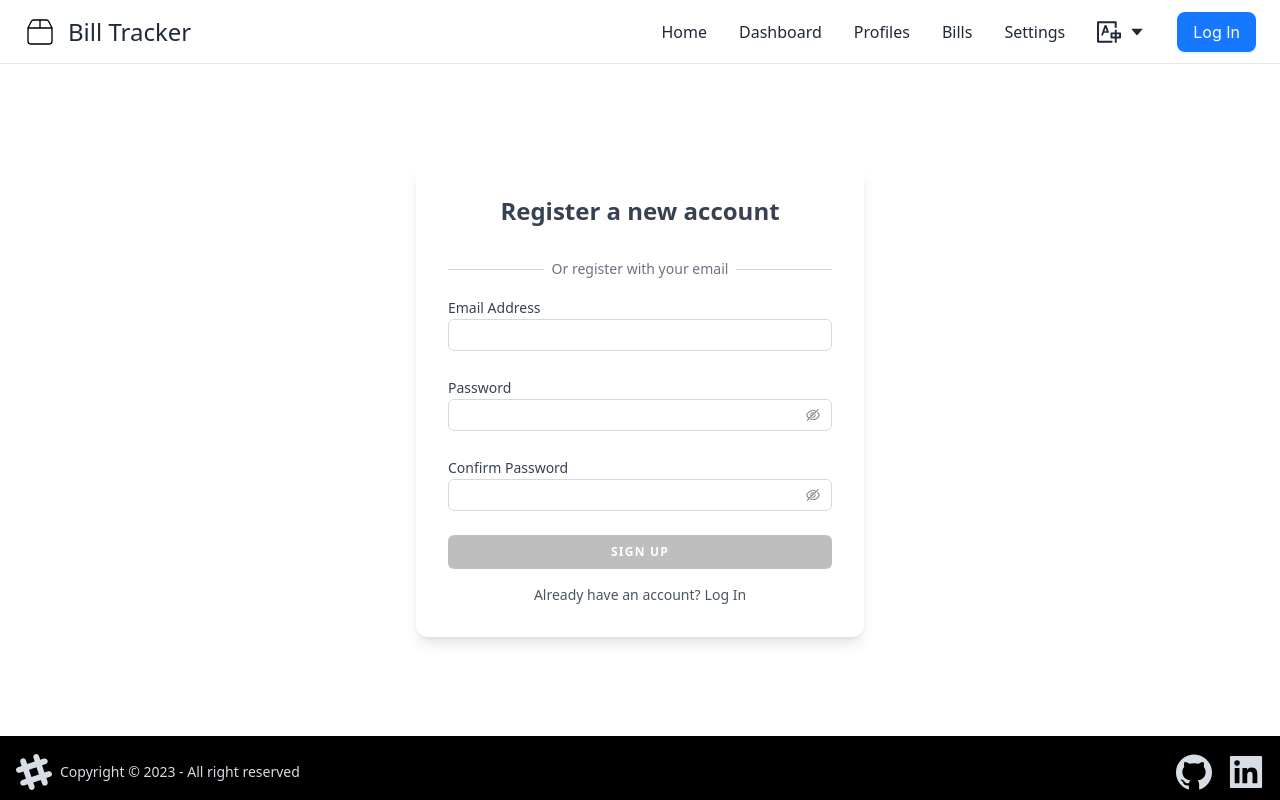
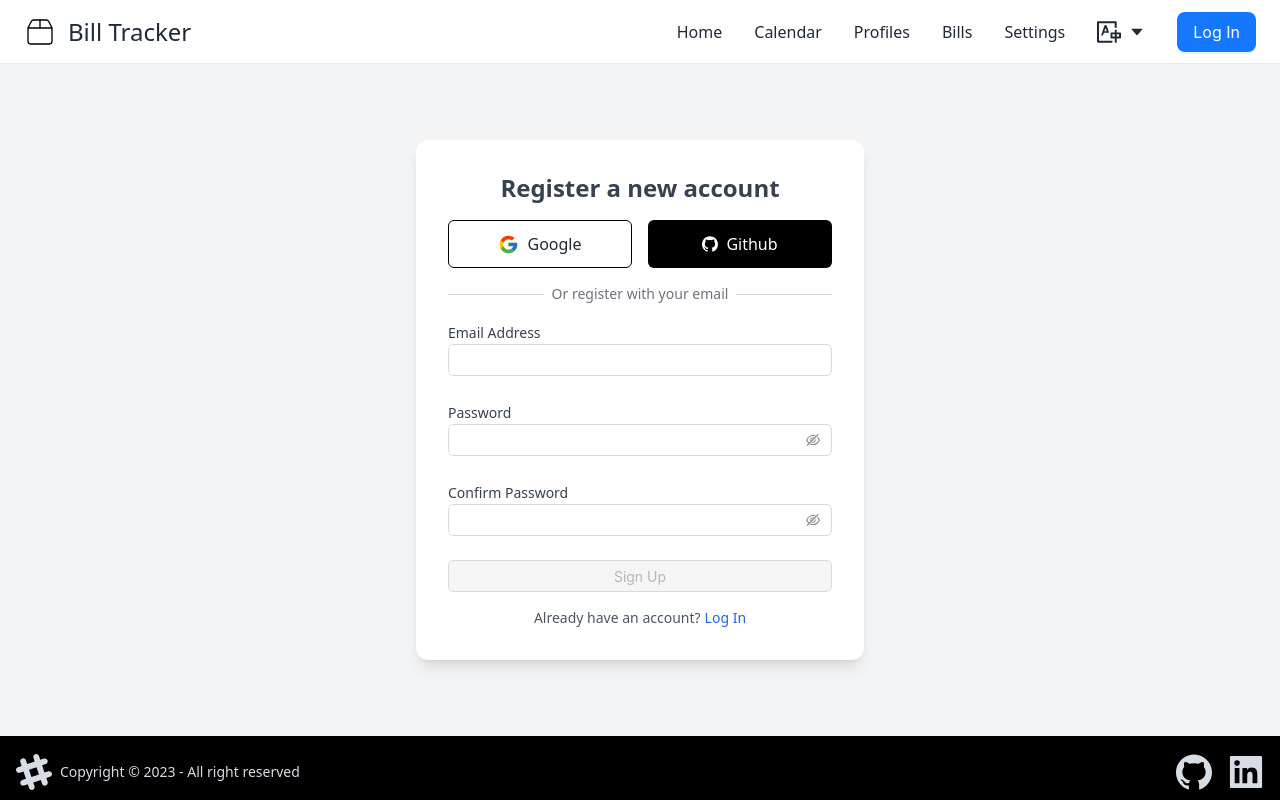
Before and after one commit to marinactonci/BillTracker, a Next.js app: page /register in a window 1280 px wide. Built offline with nearby package versions, Linux system fonts and the light colour scheme; no server answers.

Commit message:
new illustrations to landing page, github OAuth provider added

```diff
--- a/app/globals.css
+++ b/app/globals.css
@@ -5,3 +5,12 @@
 html {
   overflow-x: hidden;
 }
+
+.illustration-bg {
+  background-image: url('/landing3.jpg');
+  background-size: cover;
+  background-repeat: space;
+  width: 100%;
+  height: 100%;
+  opacity: 0.5;
+}
--- a/app/login/page.tsx
+++ b/app/login/page.tsx
@@ -2,9 +2,13 @@
 
 import React, { useState, useEffect } from "react";
 import Link from "next/link";
-import { Input } from "antd";
-import { EyeInvisibleOutlined, EyeOutlined } from "@ant-design/icons";
-import { signIn } from "@/utils/authUtils";
+import { Button, Input } from "antd";
+import {
+  EyeInvisibleOutlined,
+  EyeOutlined,
+  GithubFilled,
+} from "@ant-design/icons";
+import { signInWithGithub, signInWithPassword } from "@/utils/authUtils";
 import { useRouter } from "next/navigation";
 import { supabase } from "@/lib/supabaseClient";
 
@@ -13,6 +17,7 @@ function Login() {
   const [password, setPassword] = useState("");
   const [passwordVisible, setPasswordVisible] = useState(false);
   const [loading, setLoading] = useState(false);
+  const [githubLoading, setGithubLoading] = useState(false);
   const [error, setError] = useState("");
 
   const router = useRouter();
@@ -24,7 +29,7 @@ function Login() {
           data: { session },
         } = await supabase.auth.getSession();
         if (session) {
-          router.push("/dashboard");
+          router.push("/calendar");
         }
       } catch (error) {
         console.error("Error initializing:", error);
@@ -38,7 +43,7 @@ function Login() {
     setLoading(true);
     setError("");
     try {
-      await signIn(email, password);
+      await signInWithPassword(email, password);
       router.push("/dashboard");
     } catch (error) {
       if (error instanceof Error) {
@@ -50,17 +55,36 @@ function Login() {
     setLoading(false);
   };
 
+  const handleGithubLogin = async () => {
+    setGithubLoading(true);
+    setError("");
+    try {
+      await signInWithGithub();
+    } catch (error) {
+      if (error instanceof Error) {
+        setError(error.message);
+      } else {
+        setError("An unknown error occurred");
+      }
+    }
+    setGithubLoading(false);
+  };
+
+  const handleGoogleLogin = async () => {
+    // Implement Google login
+  };
+
   const isDisabled = loading || !email || !password;
 
   return (
     <>
-      <div className="min-h-[84vh] grid place-items-center">
+      <div className="min-h-[84vh] grid place-items-center bg-gray-100">
         <div className="w-full max-w-md p-8 space-y-4 bg-white shadow-md rounded-xl">
           <h2 className="text-2xl font-semibold text-center text-gray-700">
             Log in to your account
           </h2>
           <div className="grid grid-cols-2 gap-4 my-4">
-            {/* <button
+            <button
               className="flex items-center justify-center space-x-2 h-12 border border-black rounded-md hover:bg-gray-50 transition-colors"
               onClick={handleGoogleLogin}
             >
@@ -71,9 +95,15 @@ function Login() {
               className="flex items-center justify-center space-x-2 h-12 bg-black text-white rounded-md hover:bg-slate-900 transition-colors"
               onClick={handleGithubLogin}
             >
-              <i className="fa-brands fa-github"></i>
-              <span>Github</span>
-            </button> */}
+              {githubLoading ? (
+                <span className="loading loading-spinner loading-md"></span>
+              ) : (
+                <>
+                  <GithubFilled />
+                  <span>Github</span>
+                </>
+              )}
+            </button>
           </div>
           <div className="relative my-2">
             <div
@@ -124,21 +154,22 @@ function Login() {
             {error && (
               <div className="text-red-500 text-sm text-center">{error}</div>
             )}
-            <button
-              className="w-full p-2 mt-1 bg-black border border-transparent rounded-md font-semibold text-xs text-white uppercase tracking-widest hover:bg-gray-900 active:bg-gray-700 focus:outline-none focus:border-gray-700 focus:ring ring-gray-300 disabled:opacity-25 transition ease-in-out duration-150"
-              type="submit"
+            <Button
+              type="primary"
+              variant="solid"
+              className="w-full"
               onClick={handleLogin}
               disabled={isDisabled}
             >
               Log In
-            </button>
+            </Button>
           </form>
           <div className="flex items-center justify-center">
             <span className="text-sm text-gray-600">
               Don&apos;t have an account?{" "}
             </span>
             <Link
-              className="ml-1 text-sm font-medium text-gray-600 hover:underline"
+              className="ml-1 text-sm font-medium text-blue-600 hover:text-blue-300 transition-colors hover:underline"
               href="/register"
             >
               Sign Up
--- a/app/register/page.tsx
+++ b/app/register/page.tsx
@@ -2,9 +2,13 @@
 
 import React, { useState, useEffect } from "react";
 import Link from "next/link";
-import { Input } from "antd";
-import { EyeInvisibleOutlined, EyeOutlined } from "@ant-design/icons";
-import { signUp } from "../../utils/authUtils";
+import { Button, Input } from "antd";
+import {
+  EyeInvisibleOutlined,
+  EyeOutlined,
+  GithubFilled,
+} from "@ant-design/icons";
+import { signUpWithPassword, signInWithGithub } from "../../utils/authUtils";
 import { notification } from "antd";
 import { useRouter } from "next/navigation";
 import { supabase } from "@/lib/supabaseClient";
@@ -16,6 +20,7 @@ function Register() {
   const [passwordConfirmVisible, setPasswordConfirmVisible] = useState(false);
   const [confirmPassword, setConfirmPassword] = useState("");
   const [loading, setLoading] = useState(false);
+  const [githubLoading, setGithubLoading] = useState(false);
   const [error, setError] = useState("");
 
   const [api, contextHolder] = notification.useNotification();
@@ -30,7 +35,7 @@ function Register() {
           data: { session },
         } = await supabase.auth.getSession();
         if (session) {
-          router.push("/dashboard");
+          router.push("/calendar");
         }
       } catch (error) {
         console.error("Error initializing:", error);
@@ -51,7 +56,7 @@ function Register() {
     }
 
     try {
-      await signUp(email, password);
+      await signUpWithPassword(email, password);
       api.success({
         message: "Registration successful",
         description:
@@ -67,29 +72,54 @@ function Register() {
     setLoading(false);
   };
 
+  const handleGithubLogin = async () => {
+    setGithubLoading(true);
+    setError("");
+    try {
+      await signInWithGithub();
+    } catch (error) {
+      if (error instanceof Error) {
+        setError(error.message);
+      } else {
+        setError("An unknown error occurred");
+      }
+    }
+    setGithubLoading(false);
+  };
+
+  const handleGoogleLogin = async () => {
+    // Implement Google login
+  };
+
   return (
     <>
       {contextHolder}
-      <div className="min-h-[84vh] grid place-items-center">
+      <div className="min-h-[84vh] grid place-items-center bg-gray-100">
         <div className="w-full max-w-md p-8 space-y-4 bg-white shadow-lg rounded-xl">
           <h2 className="text-2xl font-semibold text-center text-gray-700">
             Register a new account
           </h2>
           <div className="grid grid-cols-2 gap-4 my-4">
-            {/* <button
+            <button
               className="flex items-center justify-center space-x-2 h-12 border border-black rounded-md hover:bg-gray-50 transition-colors"
               onClick={handleGoogleLogin}
             >
               <img src="/google.svg" alt="" />
               <span>Google</span>
-            </button> */}
-            {/* <button
+            </button>
+            <button
               className="flex items-center justify-center space-x-2 h-12 bg-black text-white rounded-md hover:bg-slate-900 transition-colors"
               onClick={handleGithubLogin}
             >
-              <i className="fa-brands fa-github"></i>
-              <span>Github</span>
-            </button> */}
+              {githubLoading ? (
+                <span className="loading loading-spinner loading-md"></span>
+              ) : (
+                <>
+                  <GithubFilled />
+                  <span>Github</span>
+                </>
+              )}
+            </button>
           </div>
           <div className="relative my-2">
             <div
@@ -158,21 +188,22 @@ function Register() {
             {error && (
               <div className="text-red-500 text-sm text-center">{error}</div>
             )}
-            <button
-              className="w-full p-2 mt-1 bg-black border border-transparent rounded-md font-semibold text-xs text-white uppercase tracking-widest hover:bg-gray-900 active:bg-gray-700 focus:outline-none focus:border-gray-700 focus:ring ring-gray-300 disabled:opacity-25 transition ease-in-out duration-150"
-              type="submit"
+            <Button
+              type="primary"
+              variant="solid"
+              className="w-full"
               onClick={handleRegister}
               disabled={isDisabled}
             >
               Sign Up
-            </button>
+            </Button>
           </form>
           <div className="flex items-center justify-center">
             <span className="text-sm text-gray-600">
               Already have an account?{" "}
             </span>
             <Link
-              className="ml-1 text-sm font-medium text-gray-600 hover:underline"
+              className="ml-1 text-sm font-medium text-blue-600 hover:text-blue-300 transition-colors hover:underline"
               href="/login"
             >
               Log In
--- a/components/navbar.tsx
+++ b/components/navbar.tsx
@@ -22,7 +22,7 @@ function Navbar() {
 
   const links = [
     { name: "Home", to: "/" },
-    { name: "Dashboard", to: "/dashboard" },
+    { name: "Calendar", to: "/calendar" },
     { name: "Profiles", to: "/profiles" },
     { name: "Bills", to: "/bills" },
     { name: "Settings", to: "/settings" },
@@ -129,7 +129,7 @@ function Navbar() {
             </label>
             <ul
               tabIndex={0}
-              className="dropdown-content w-auto menu p-2 shadow bg-base-100 rounded-box"
+              className="dropdown-content w-auto z-[1] menu p-2 shadow bg-base-100 rounded-box"
             >
               <li>
                 <div className="flex items-center gap-2">
--- a/utils/authUtils.ts
+++ b/utils/authUtils.ts
@@ -1,6 +1,6 @@
 import { supabase } from '../lib/supabaseClient'
 
-export async function signUp(email: string, password: string) {
+export async function signUpWithPassword(email: string, password: string) {
   const { data, error } = await supabase.auth.signUp({
     email,
     password,
@@ -9,11 +9,17 @@ export async function signUp(email: string, password: string) {
   return data
 }
 
-export async function signIn(email: string, password: string) {
+export async function signInWithPassword(email: string, password: string) {
   const { data, error } = await supabase.auth.signInWithPassword({
     email,
     password,
   })
+  if (error) throw error
+  return data
+}
+
+export async function signInWithGithub() {
+  const { data, error } = await supabase.auth.signInWithOAuth({ provider: 'github'})
   if (error) throw error
   return data
 }
```
Also changed, not shown: app/page.tsx (+6 -6 lines), app/calendar/page.tsx (renamed from app/dashboard/page.tsx), public/landing2.jpg (added), public/landing3.jpg (added).
